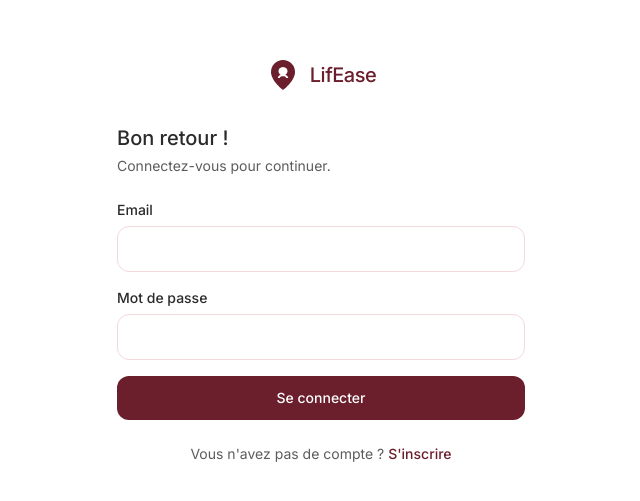
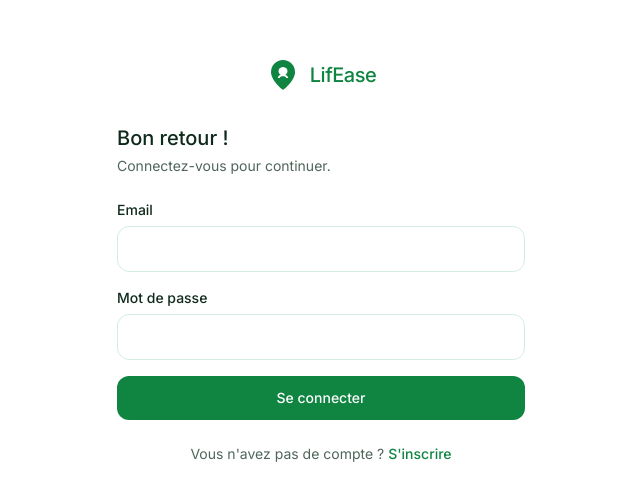
Before and after one commit to kabomaemmanuel7-bit/lifease, a Next.js app: page /connexion in a window 1280 px wide. Shown: the part 139-640 px from the top of the page, without its empty margins (319-959 px from the left). Built offline with nearby package versions, Linux system fonts and the light colour scheme; no server answers.

Commit message:
Passage au theme vert

```diff
--- a/app/page.tsx
+++ b/app/page.tsx
@@ -217,17 +217,17 @@ export default function HomePage() {
   return (
     <main className="min-h-screen bg-beige-50">
       <div className="mx-auto max-w-md pb-6">
-        <section className="rounded-b-[2rem] bg-[#141414] px-5 pb-6 pt-6 text-white">
+        <section className="rounded-b-[2rem] bg-gradient-to-br from-wine-600 to-wine-800 px-5 pb-6 pt-6 text-white">
           <div className="mb-5 flex items-center justify-between">
             <div className="flex items-center gap-2">
               <div className="rounded-lg bg-beige-50">
                 <NavMenu />
               </div>
-              <span className="text-2xl font-semibold tracking-tight text-beige-50">LifEase</span>
+              <span className="text-2xl font-extrabold tracking-tight text-white">Lif<span className="text-[#F7A82A]">Ease</span></span>
             </div>
             <Link
               href={profile?.role === "travailleur" ? "/travailleur/mon-profil" : "/compte"}
-              className="flex h-9 w-9 items-center justify-center rounded-full bg-beige-50 text-sm font-semibold text-[#141414]"
+              className="flex h-9 w-9 items-center justify-center rounded-full bg-beige-50 text-sm font-semibold text-wine-700"
               aria-label="Mon compte"
             >
               {initiale}
@@ -238,7 +238,7 @@ export default function HomePage() {
             {profile?.city ? `${profile.city}, Bénin` : "Bénin"}
           </p>
           <h1 className="mb-5 text-3xl font-semibold leading-tight">
-            Quel service vous faut-il <span className="text-beige-200">aujourd'hui ?</span>
+            Quel service vous faut-il <span className="text-[#F7A82A]">aujourd'hui ?</span>
           </h1>
           <form onSubmit={submit} className="flex items-center gap-2 rounded-full bg-white p-1.5 pl-4">
             <Search className="h-5 w-5 shrink-0 text-ink-400" />
@@ -254,7 +254,7 @@ export default function HomePage() {
             <button
               type="submit"
               aria-label="Rechercher"
-              className="flex h-10 w-10 shrink-0 items-center justify-center rounded-full bg-[#141414] text-white"
+              className="flex h-10 w-10 shrink-0 items-center justify-center rounded-full bg-gradient-to-r from-wine-600 to-wine-800 text-white"
             >
               <ArrowRight className="h-5 w-5" />
             </button>
@@ -296,7 +296,7 @@ export default function HomePage() {
                   onClick={() => setSlide(i)}
                   aria-label={`Voir le message ${i + 1}`}
                   className={`h-1.5 rounded-full transition-all ${
-                    i === slide ? (onPhoto ? "w-6 bg-white" : "w-6 bg-[#141414]") : "w-1.5 bg-[#9ca3af]"
+                    i === slide ? (onPhoto ? "w-6 bg-white" : "w-6 bg-wine-600") : "w-1.5 bg-[#9ca3af]"
                   }`}
                 />
               ))}
@@ -320,7 +320,7 @@ export default function HomePage() {
               </p>
               <button
                 onClick={locate}
-                className="mt-3 rounded-full bg-[#141414] px-5 py-2.5 text-sm font-medium text-white"
+                className="mt-3 rounded-full bg-wine-600 px-5 py-2.5 text-sm font-medium text-white"
               >
                 Autour de moi
               </button>
@@ -336,7 +336,7 @@ export default function HomePage() {
                 const st = getEffectiveStatus(w.status, w.availability_start, w.availability_end);
                 return (
                   <div key={w.id} className="flex gap-3 rounded-2xl bg-white p-3 shadow-sm">
-                    <div className="h-24 w-24 shrink-0 overflow-hidden rounded-xl bg-[#141414]">
+                    <div className="h-24 w-24 shrink-0 overflow-hidden rounded-xl bg-wine-600">
                       {w.avatar_url ? (
                         <img src={w.avatar_url} alt={w.full_name} className="h-full w-full object-cover" />
                       ) : (
@@ -357,14 +357,14 @@ export default function HomePage() {
                         {w.rating_count > 0 && (
                           <>
                             <span>·</span>
-                            <Star className="h-3 w-3 fill-[#141414] text-[#141414]" />
+                            <Star className="h-3 w-3 fill-[#F7B32B] text-[#F7B32B]" />
                             {w.rating.toFixed(1)} ({w.rating_count})
                           </>
                         )}
                       </p>
                       <Link
                         href={`/professionnel/${w.id}`}
-                        className="mt-2 block rounded-full bg-[#141414] py-2 text-center text-xs font-medium text-white"
+                        className="mt-2 block rounded-full bg-wine-600 py-2 text-center text-xs font-medium text-white"
                       >
                         Voir le profil
                       </Link>
--- a/tailwind.config.ts
+++ b/tailwind.config.ts
@@ -10,32 +10,32 @@ const config: Config = {
       colors: {
         // Rouge — couleur de marque : actions principales, accents, icônes, liens
         wine: {
-          50: "#FBEEF0",
-          100: "#F3D9DC",
-          200: "#E8B9BE",
-          300: "#D68B93",
-          400: "#B85763",
-          500: "#8C2E3A",
-          600: "#6B1E2C",
-          700: "#571825",
-          800: "#43121C",
-          900: "#2E0C13",
+          50: "#EAF7EF",
+          100: "#D3EEDE",
+          200: "#A9DDBF",
+          300: "#5FBF86",
+          400: "#2FA062",
+          500: "#0F8541",
+          600: "#0F8541",
+          700: "#06552C",
+          800: "#06552C",
+          900: "#043D20",
         },
         // Beige — fonds de page, fonds secondaires, séparateurs
         beige: {
-          50: "#FBF8F2",
-          100: "#F5EEE0",
-          200: "#EAE0C8",
-          300: "#DBC9A0",
+          50: "#F1FAF4",
+          100: "#E1F3E8",
+          200: "#CFE8D9",
+          300: "#A9DDBF",
         },
         // Gris neutres — texte
         ink: {
-          900: "#2A2A2A",
-          600: "#5C5C5C",
-          400: "#8A8A8A",
+          900: "#0F2A1C",
+          600: "#4F655A",
+          400: "#7B8F84",
         },
         // Blanc — cartes et surfaces au premier plan (utiliser bg-white)
-        cream: "#FBF8F2",
+        cream: "#F1FAF4",
       },
       borderRadius: {
         sm: "8px",
```
